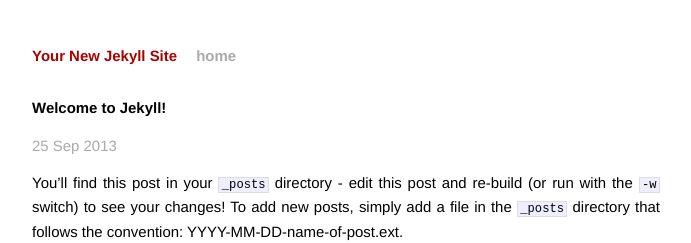
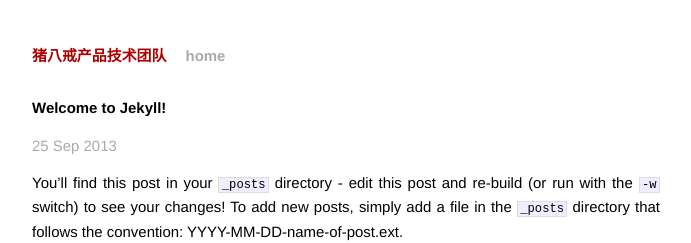
Before and after one commit to zbjdev/zbjdev.github.com, a Jekyll site: the page built from _posts/2013-09-25-welcome-to-jekyll.markdown, in a window 1280 px wide. Shown: the top 243 px of the page, without its empty margins (294-985 px from the left). Built offline with Jekyll 4.4.1, drawn with Linux system fonts in a browser that asks for light colours; Markdown is read by kramdown in place of the engine named in the settings.

Commit message:
remove _site && update site name

```diff
--- a/_config.yml
+++ b/_config.yml
@@ -1,3 +1,3 @@
-name: Your New Jekyll Site
+name: 猪八戒产品技术团队
 markdown: redcarpet
 pygments: true
```
Also changed, not shown: 3 other files.
